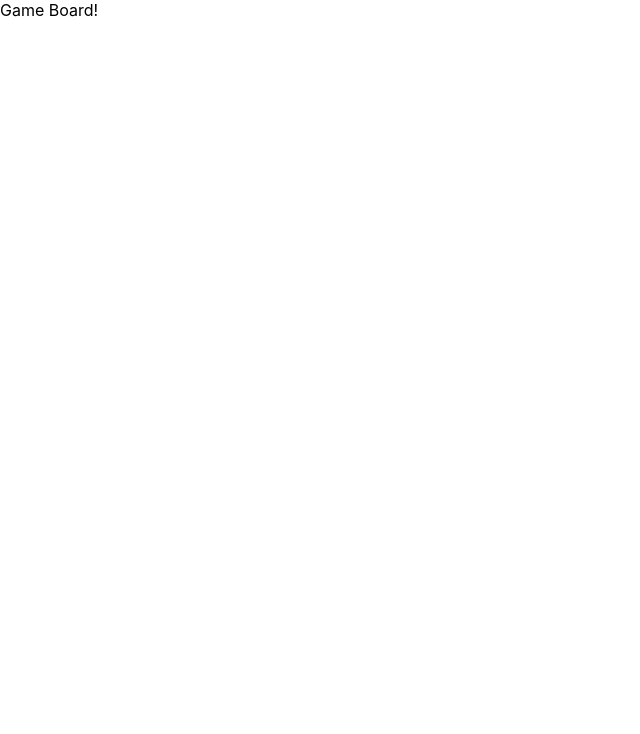
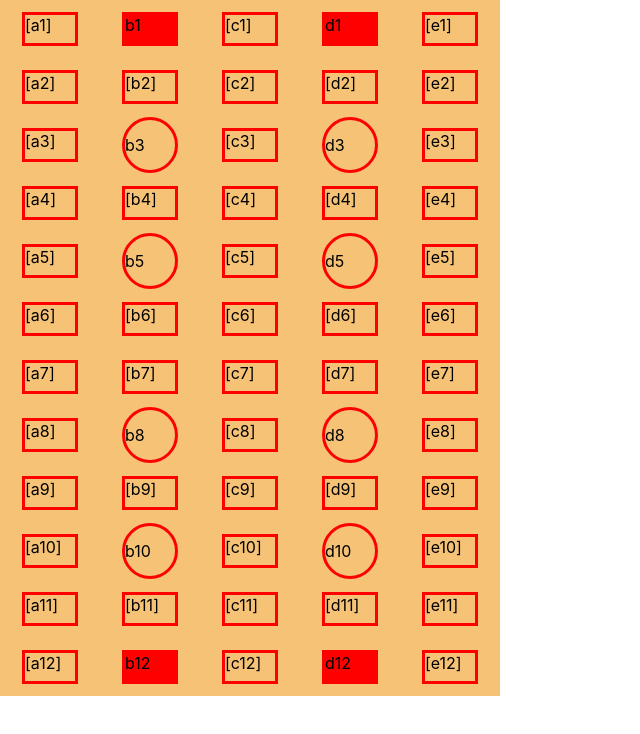
Before and after one commit to jonathanh8686/junqi, a React (Create React App) app: page /board in a window 1280 px wide. Shown: the top 734 px of the page, without its empty margins (0-640 px from the left). Built offline with nearby package versions, Linux system fonts and the light colour scheme.

Commit message:
added crude board design

```diff
--- /dev/null
+++ b/src/components/Game/Board.css
@@ -0,0 +1,37 @@
+#board {
+    display: grid;
+    grid-template-columns: repeat(5, 100px);
+    grid-template-rows: repeat(12, 58px);
+    justify-content: space-evenly;
+    justify-items: center;
+    align-content: space-evenly;
+    align-items: center;
+    width: 500px;
+    height: 696px;
+    background-color: #f5c276;
+}
+
+#board .tile {
+    width: 50px;
+    height: 28px;
+    outline-style: solid;
+    outline-color: #ff0000;
+
+}
+
+#board .campsite {
+    place-content: center;
+    width: 50px;
+    height: 50px;
+    border-radius: 50%;
+    outline-style: solid;
+    outline-color: #ff0000;
+}
+
+#board .hq {
+    width: 50px;
+    height: 28px;
+    outline-style: solid;
+    outline-color: #ff0000;
+    background-color: #ff0000;
+}
--- a/src/components/Game/Board.tsx
+++ b/src/components/Game/Board.tsx
@@ -1,7 +1,31 @@
 import React from 'react'
 
+import "./Board.css";
+
+const horizontalAxis = ["a", "b", "c", "d", "e"];
+const verticalAxis = ["1", "2", "3", "4", "5", "6", "7", "8", "9", "10", "11", "12"];
+
+
 export default function Board() {
+  let board = [];
+  let campsites = ["b3", "d3", "b5", "d5", "b8", "d8", "b10", "d10"];
+  let headquarters = ["b1", "d1", "b12", "d12"];
+
+  for(let i = 0; i < verticalAxis.length; i++) {
+    for(let j = 0; j < horizontalAxis.length; j++) {
+      if(campsites.includes(horizontalAxis[j] + verticalAxis[i])) {
+        board.push(<div className = "campsite">{horizontalAxis[j]}{verticalAxis[i]}</div>)
+      }
+      else if(headquarters.includes(horizontalAxis[j] + verticalAxis[i])) {
+        board.push(<div className = "hq">{horizontalAxis[j]}{verticalAxis[i]}</div>)
+      }
+      else {
+        board.push(<div className = "tile">[{horizontalAxis[j]}{verticalAxis[i]}]</div>)
+      }
+
+    }
+  }
   return (
-    <div>Game Board!</div>
+    <div id = "board">{board}</div>
   )
 }
```
